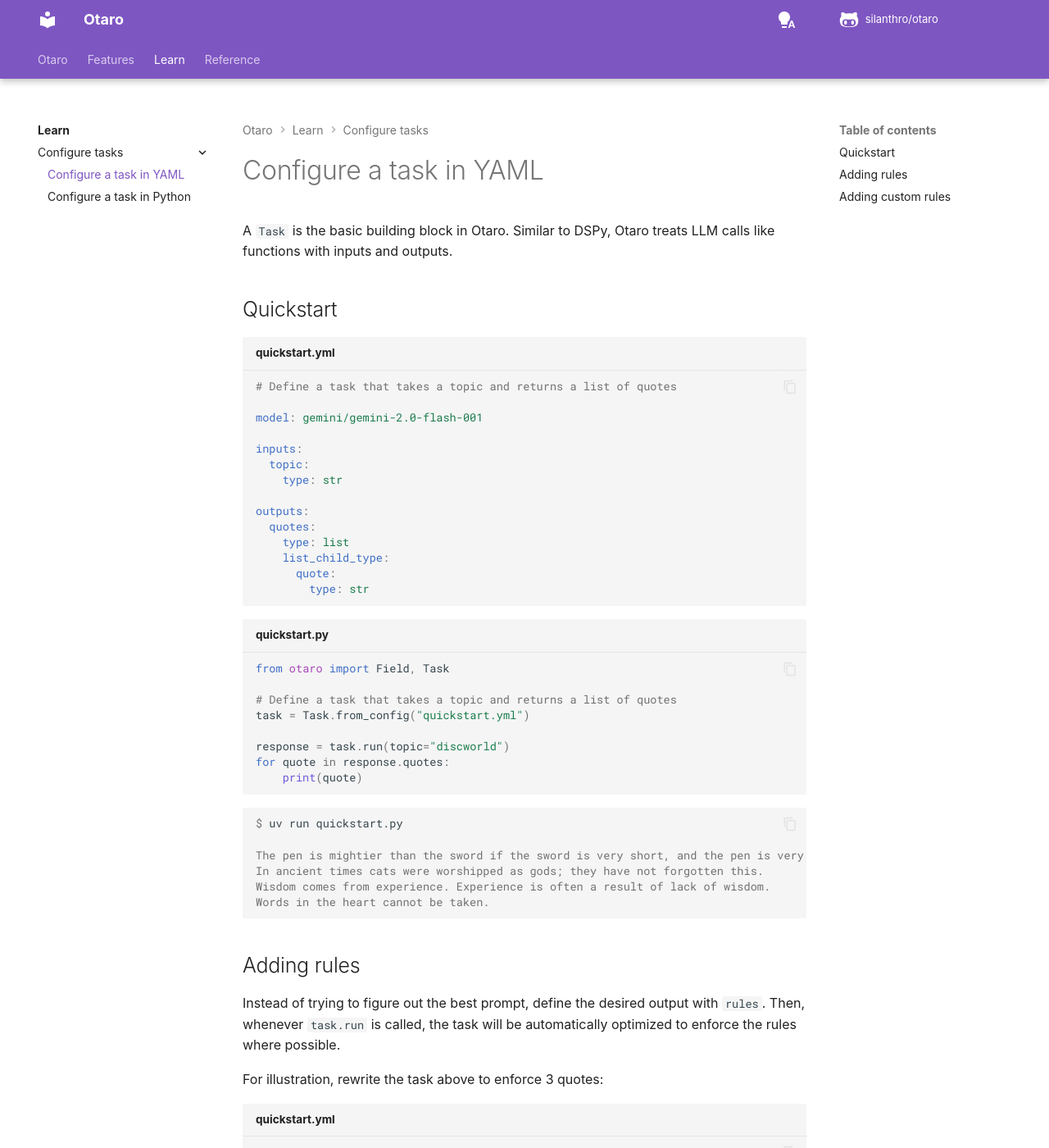
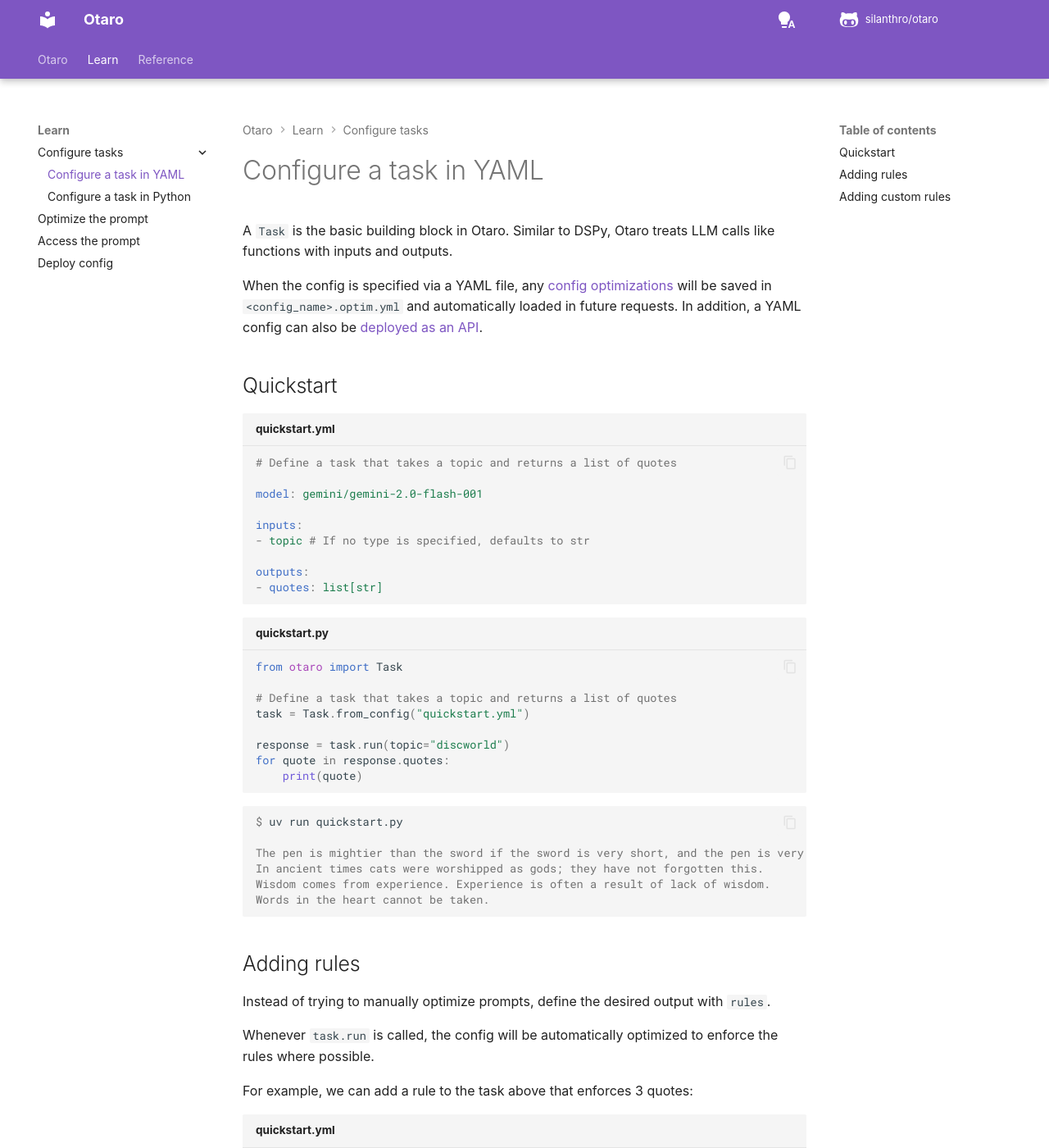
Before and after one commit to silanthro/otaro, an MkDocs documentation site: the page built from docs/docs/learn/configure_tasks/yaml.md, in a window 1280 px wide and 1400 px high. Shown: the whole window at 82% size. Built offline with MkDocs 1.6.1 and Material for MkDocs 9.7.7, drawn with Linux system fonts in a browser that asks for light colours; some web fonts are replaced; comment, search, counter and statistics services are not loaded; some of the changed text lies outside the part shown.

Commit message:
Update docs

````diff
--- a/docs/docs/learn/configure_tasks/yaml.md
+++ b/docs/docs/learn/configure_tasks/yaml.md
@@ -1,6 +1,8 @@
 # Configure a task in YAML
 
 A `Task` is the basic building block in Otaro. Similar to DSPy, Otaro treats LLM calls like functions with inputs and outputs.
+
+When the config is specified via a YAML file, any [config optimizations](#adding-rules) will be saved in `<config_name>.optim.yml` and automatically loaded in future requests. In addition, a YAML config can also be [deployed as an API](../deploy_config.md).
 
 ## Quickstart
 
@@ -10,19 +12,14 @@
 model: gemini/gemini-2.0-flash-001
 
 inputs:
-  topic:
-    type: str
+- topic # If no type is specified, defaults to str
 
 outputs:
-  quotes:
-    type: list
-    list_child_type:
-      quote:
-        type: str
+- quotes: list[str]
 ```
 
 ```py title="quickstart.py"
-from otaro import Field, Task
+from otaro import Task
 
 # Define a task that takes a topic and returns a list of quotes
 task = Task.from_config("quickstart.yml")
@@ -45,29 +42,26 @@
 
 ## Adding rules
 
-Instead of trying to figure out the best prompt, define the desired output with `rules`. Then, whenever `task.run` is called, the task will be automatically optimized to enforce the rules where possible.
+Instead of trying to manually optimize prompts, define the desired output with `rules`.
 
-For illustration, rewrite the task above to enforce 3 quotes:
+Whenever `task.run` is called, the config will be automatically optimized to enforce the rules where possible.
 
-```yaml title="quickstart.yml" hl_lines="16-18"
+For example, we can add a rule to the task above that enforces 3 quotes:
+
+```yaml title="quickstart.yml" hl_lines="11-13"
 # Define a task that takes a topic and returns a list of quotes
 
 model: gemini/gemini-2.0-flash-001
 
 inputs:
-  topic:
-    type: str
+- topic
 
 outputs:
-  quotes:
-    type: list
-    list_child_type:
-      quote:
-        type: str
+- quotes: list[str]
 
 # Add rule to enforce len(quotes) == 3
 rules:
-  - otaro.rules.length_eq(quotes, 3)
+- otaro.rules.length_eq(quotes, 3)
 ```
 
 Running the script will automatically optimize the task to output three quotes.
@@ -94,9 +88,11 @@
 Wisdom comes from experience. Experience is often a result of lack of wisdom.
 ```
 
+The optimized config will be saved as `<config_name>.optim.yml` and will automatically be loaded whenever the original config is used in the future.
+
 ## Adding custom rules
 
-Custom rules can be defined as functions in a Python file and then referenced within the YAML config.
+Custom rules can also be defined as functions in a Python file and then referenced within the YAML config.
 
 For example, suppose we want all the quotes to be in uppercase.
 
--- a/docs/mkdocs.yml
+++ b/docs/mkdocs.yml
@@ -69,9 +69,6 @@
             - griffe_typingdoc
             show_root_heading: true
             show_if_no_docstring: true
-            # preload_modules:
-            # - httpx
-            # - starlette
             inherited_members: true
             members_order: source
             separate_signature: true
@@ -86,14 +83,17 @@
 
 nav:
 - Otaro: index.md
-- features.md
 - Learn:
-  - learn/index.md
   - Configure tasks:
     - learn/configure_tasks/yaml.md
     - learn/configure_tasks/python.md
+  - learn/optimize_prompt.md
+  - learn/access_prompt.md
+  - learn/deploy_config.md
 - Reference:
+  - reference/index.md
   - reference/task.md
+  - reference/field.md
 
 markdown_extensions:
   # Python Markdown
````
Also changed, not shown: other parts of docs/docs/learn/configure_tasks/yaml.md (+3 -8 lines), docs/docs/index.md (+9 -11 lines), docs/docs/learn/access_prompt.md (added, +106 -0 lines), docs/docs/learn/configure_tasks/python.md (+11 -10 lines), docs/docs/learn/deploy_config.md (added, +40 -0 lines), docs/docs/learn/optimize_prompt.md (added, +1 -0 lines), docs/docs/reference/field.md (added, +9 -0 lines), docs/docs/reference/index.md (added, +5 -0 lines), docs/docs/assets/redoc_screenshot.png (added), docs/docs/features.md (deleted).
